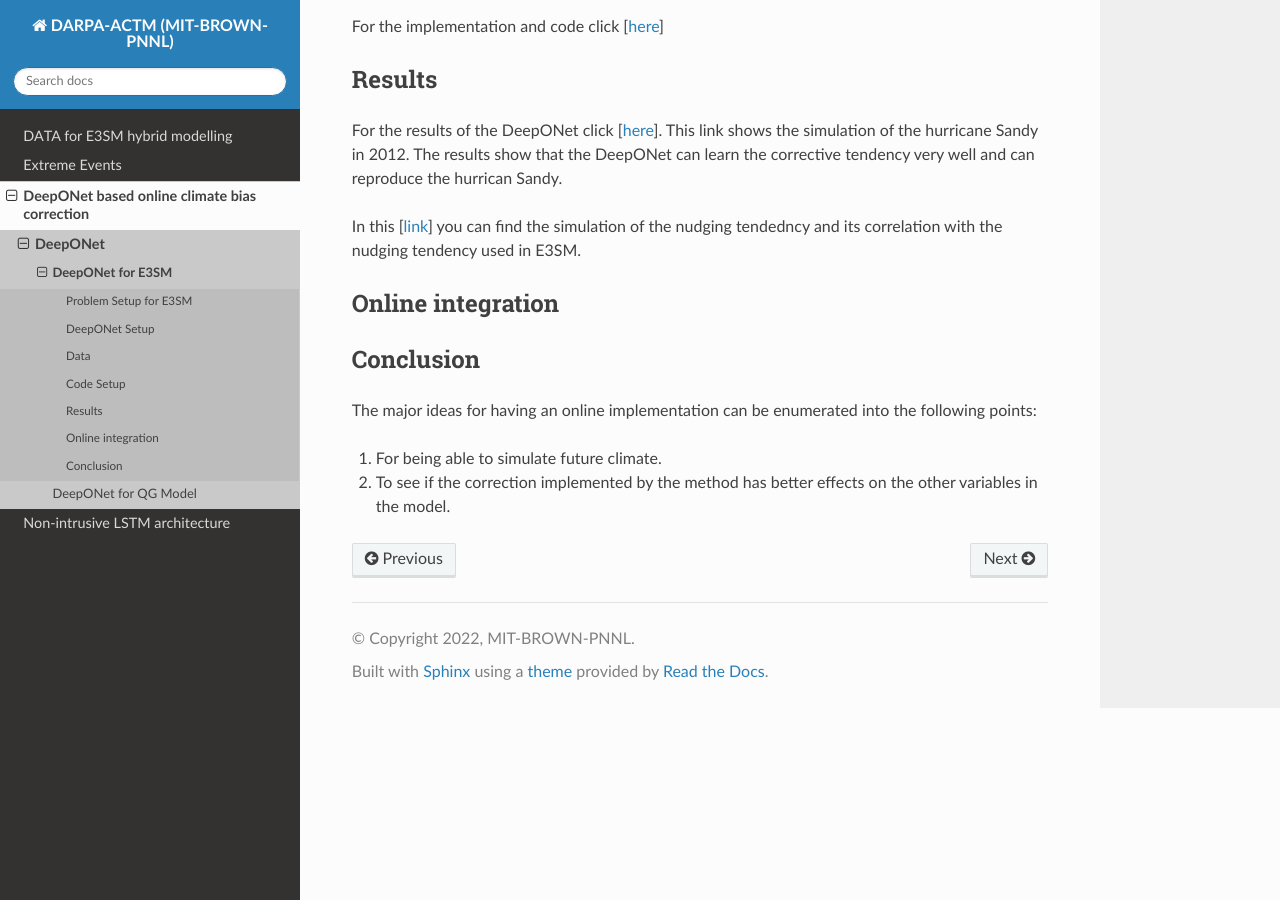
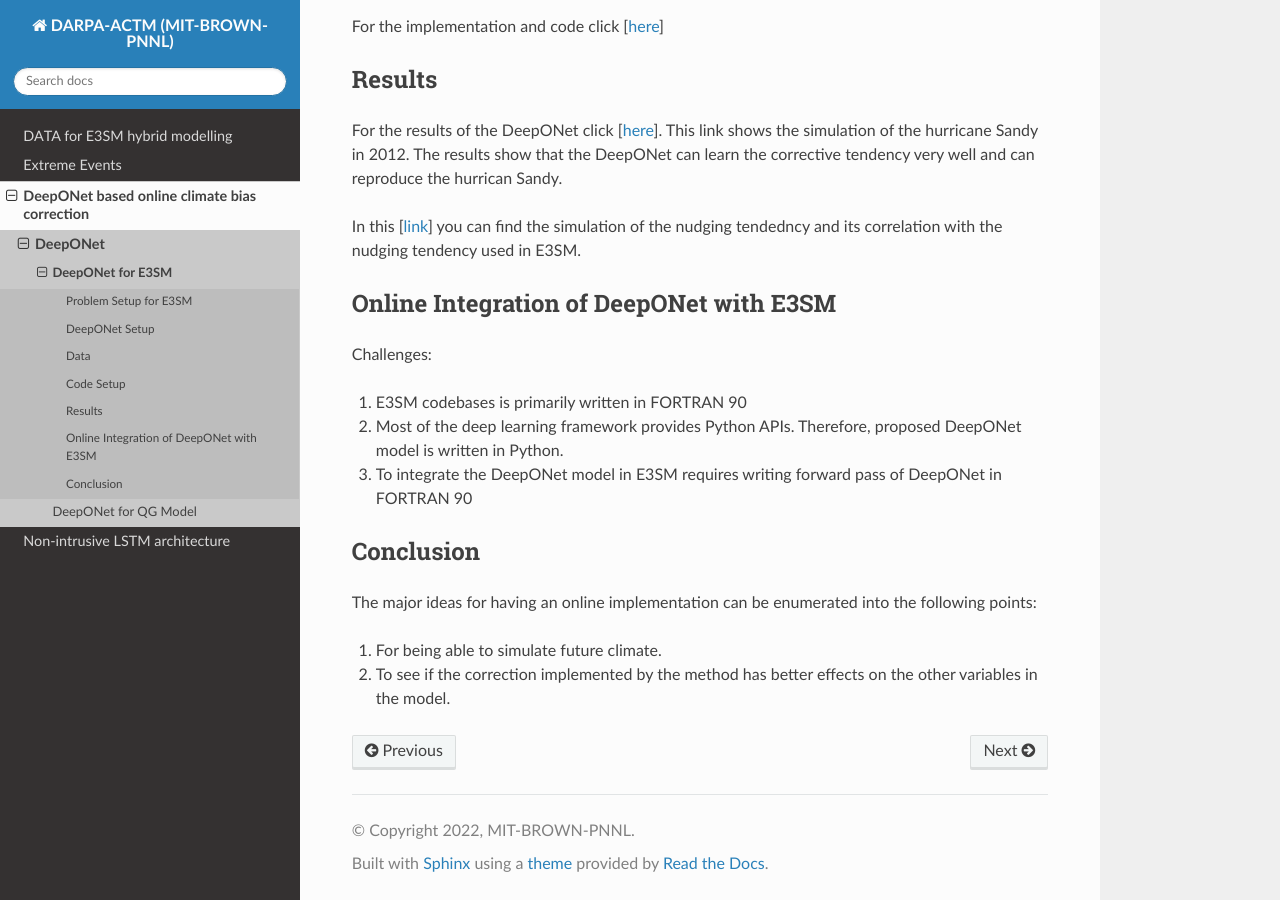
Before and after one commit to aniruddhabora/Extreme-Events-using-Scientific-Machine-Learning, a Sphinx documentation site: the page built from docs/source/modules/DeepONet_E3SM.rst, in a window 1280 px wide and 900 px high, scrolled down 2503 px. Built offline with Sphinx 7.4.7 and the Read the Docs theme 2.0.0, drawn with Linux system fonts in a browser that asks for light colours; pages that are not in the unit, such as notebooks, are missing from menus.

Commit message:
Update DeepONet_E3SM.rst

```diff
--- a/docs/source/modules/DeepONet_E3SM.rst
+++ b/docs/source/modules/DeepONet_E3SM.rst
@@ -88,8 +88,18 @@ In this [`link <https://drive.google.com/drive/folders/1POGC_GHiZbbVZr2qUorqqn9Y
 
 
 
-Online integration
-------------------
+Online Integration of DeepONet with E3SM
+----------------------------------------
+
+Challenges:
+
+1. E3SM codebases is primarily written in FORTRAN 90
+
+2. Most of the deep learning framework provides Python APIs. Therefore, proposed DeepONet model is written in Python.
+
+3. To integrate the DeepONet model in E3SM requires writing forward pass of DeepONet in FORTRAN 90
+
+
 
 Conclusion
 ----------
```
